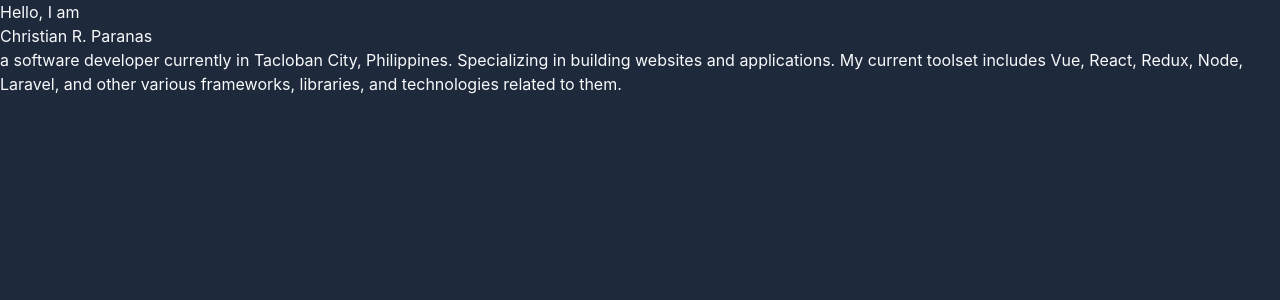
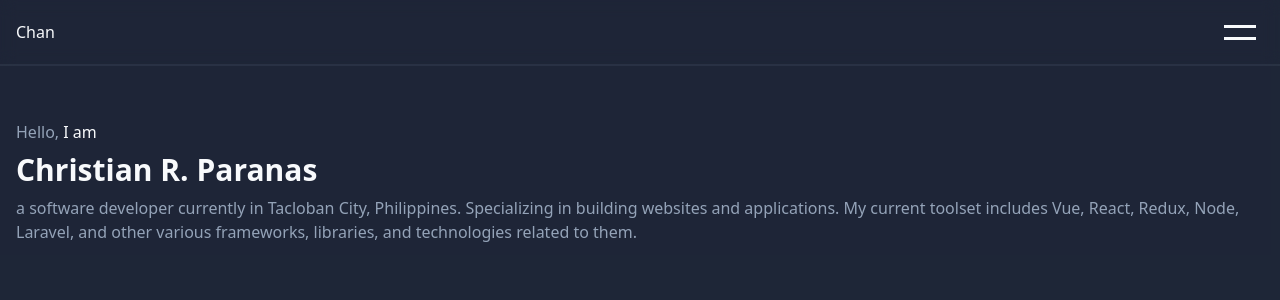
Before and after one commit to christianparanas/personal, a Next.js app: page / in a window 1280 px wide. Shown: the top 300 px of the page. Built offline with nearby package versions, Linux system fonts and the light colour scheme.

Commit message:
nav items stagger transition

```diff
--- /dev/null
+++ b/components/Navbar.tsx
@@ -0,0 +1,98 @@
+import React, { useState, useEffect } from "react";
+import { Squeeze as Hamburger } from "hamburger-react";
+import { motion, AnimatePresence } from "framer-motion";
+
+const container = {
+  closed: {
+    transition: {
+      staggerChildren: 0.1,
+      staggerDirection: -1,
+    },
+  },
+  open: {
+    transition: {
+      staggerChildren: 0.1,
+    },
+  },
+};
+
+const itemVariants = {
+  closed: { x: 100 },
+  open: { x: -5 },
+};
+
+const navItems = [
+  { title: "Home" },
+  { title: "Projects" },
+  { title: "Tutorials" },
+  { title: "Contact" },
+];
+
+function Navbar() {
+  const [isOpen, setOpen] = useState(false);
+  const [overlayClass, setOverlayClass] = useState("hidden");
+
+  const closeNav = () => {
+    setTimeout(() => {
+      setOpen(false);
+    }, 200);
+  };
+
+  useEffect(() => {
+    console.log('rerender')
+  }, [])
+
+  useEffect(() => {
+    if (isOpen == true) {
+      setOverlayClass("block");
+      return;
+    }
+
+    setTimeout(() => {
+      setOverlayClass("hidden");
+    }, 400);
+  }, [isOpen]);
+
+  return (
+    <div className="">
+      <div className="fixed w-full flex justify-between items-center py-2 px-4 backdrop-blur border-b-2 border-slate-400/10">
+        <div className="brand">Chan</div>
+        <div className="navigation">
+          <Hamburger toggled={isOpen} toggle={setOpen} />
+        </div>
+      </div>
+
+      <div
+        className={`${overlayClass} absolute w-full h-full backdrop-blur-md py-2 px-4 text-right overflow-hidden`}
+      >
+        <div className="flex justify-between">
+          <div className=""></div>
+          <Hamburger toggled={isOpen} toggle={closeNav} />
+        </div>
+
+        <motion.ul
+          className="mt-8 grid gap-2"
+          animate={isOpen ? "open" : "closed"}
+          variants={container}
+        >
+          <AnimatePresence>
+            {navItems.map((item: any, key) => {
+              return (
+                <motion.li
+                  key={key}
+                  variants={itemVariants}
+                  className="p-2"
+                  exit={{ x: 100 }}
+                >
+                  {item.title}
+                </motion.li>
+              );
+            })}
+          </AnimatePresence>
+        </motion.ul>
+      </div>
+    </div>
+  );
+}
+
+export default Navbar;
--- a/package.json
+++ b/package.json
@@ -9,6 +9,8 @@
     "lint": "next lint"
   },
   "dependencies": {
+    "framer-motion": "^6.2.1",
+    "hamburger-react": "^2.4.1",
     "next": "12.0.7",
     "react": "17.0.2",
     "react-dom": "17.0.2"
--- a/pages/index.tsx
+++ b/pages/index.tsx
@@ -1,17 +1,21 @@
 import Head from "next/head";
 import Image from "next/image";
+
+import Navbar from "../components/Navbar";
 
 export default function Home() {
   return (
     <div className="">
-      <div className="">
-        <div className="hero">
+      <Navbar />
+
+      <div className="pt-20">
+        <div className="hero py-10 px-4">
           <div className="info">
-            <p>
-              Hello, <span>I am</span>
+            <p className="text-slate-400">
+              Hello, <span className="text-slate-50">I am</span>
             </p>
-            <h1>Christian R. Paranas</h1>
-            <p>
+            <h1 className="font-bold text-3xl py-2">Christian R. Paranas</h1>
+            <p className="text-slate-400">
               a software developer currently in Tacloban City, Philippines.
               Specializing in building websites and applications. My current
               toolset includes Vue, React, Redux, Node, Laravel, and other
--- a/styles/globals.css
+++ b/styles/globals.css
@@ -4,18 +4,5 @@
 
 html,
 body {
-  padding: 0;
-  margin: 0;
-  font-family: -apple-system, BlinkMacSystemFont, Segoe UI, Roboto, Oxygen,
-    Ubuntu, Cantarell, Fira Sans, Droid Sans, Helvetica Neue, sans-serif;
-  @apply bg-slate-800 text-slate-50;
+  @apply font-sans bg-slate-900/75 text-slate-50 h-full;
 }
-
-a {
-  color: inherit;
-  text-decoration: none;
-}
-
-* {
-  box-sizing: border-box;
-}
```
Also changed, not shown: 1 other file (tests, documents, lock files or other folders).
